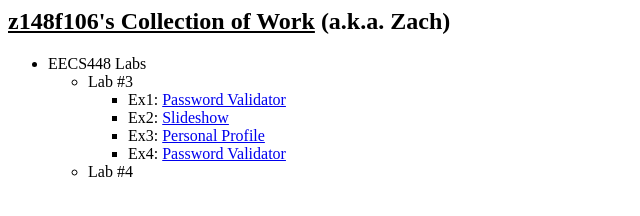
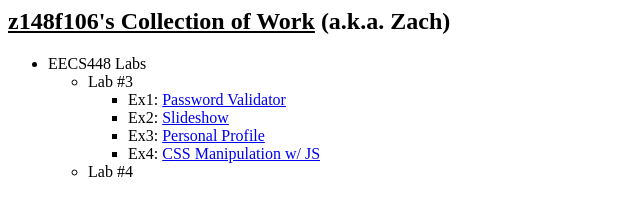
Before and after one commit to euskon/eecs448_Lab03, a plain HTML site: page index.html in a window 1280 px wide. Shown: the full height of the page, 0-640 px from the left. Drawn offline with Linux system fonts and the light colour scheme.

Commit message:
updated index.html for Lab03ex4 functionality

```diff
--- a/index.html
+++ b/index.html
@@ -12,7 +12,7 @@
           <li> Ex1: <a href="eecs448_Lab03/ex1/passwordValidator.html">Password Validator</a></li>
           <li> Ex2: <a href="eecs448_Lab03/ex2_Img_Slideshow/slideshow.html">Slideshow</a></li>
           <li> Ex3: <a href="eecs448_Lab03/ex3_Profile/profile.html">Personal Profile</a></li>
-          <li> Ex4: <a href="eecs448_Lab03/ex1/passwordValidator.html">Password Validator</a></li>
+          <li> Ex4: <a href="eecs448_Lab03/ex4_CSS_Manipulation/backgroundAndBorderCSS.html">CSS Manipulation w/ JS</a></li>
         </ul>
         </li>
         <li>Lab #4</li>
```
